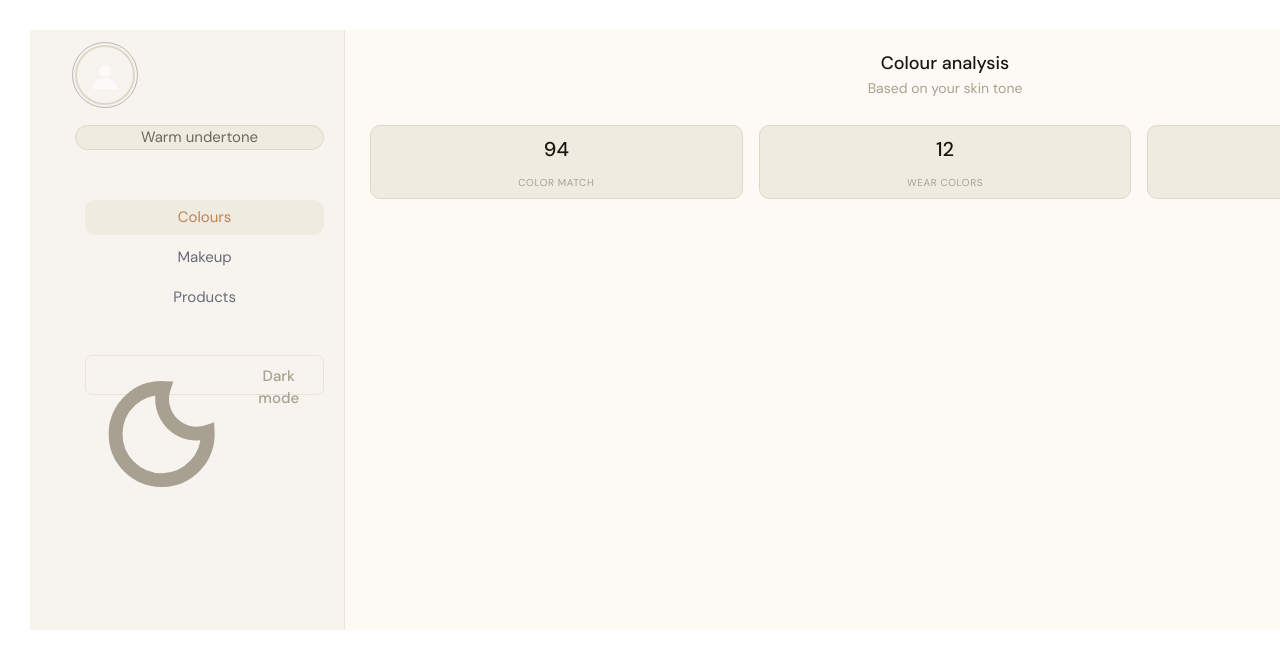
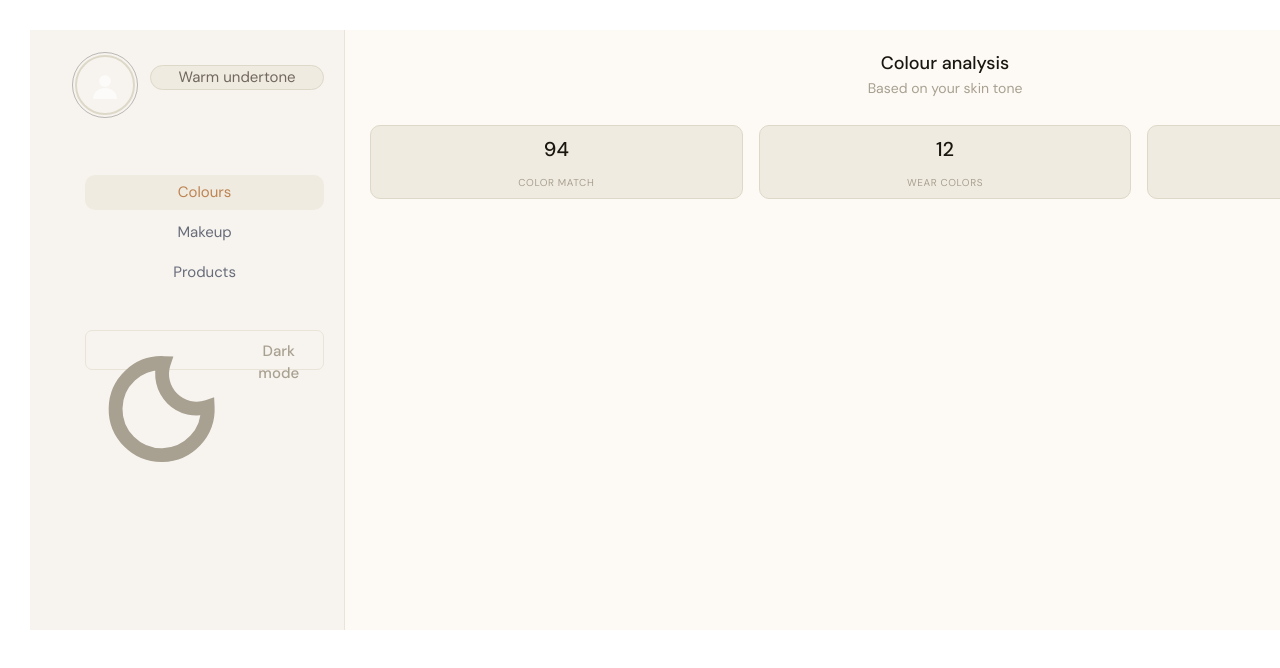
Before and after one commit to aishwindersandhu/demoaApp, a React (Vite) app in the folder my-portfolio/: page /results in a window 1280 px wide. Shown: the top 668 px of the page. Built offline with nearby package versions, Linux system fonts and the light colour scheme; a web font is replaced by a local one.

Commit message:
Changes for dashboard

```diff
--- a/my-portfolio/src/styles/userDetails.css
+++ b/my-portfolio/src/styles/userDetails.css
@@ -3,6 +3,7 @@
 .ud-row {
   padding-left: 30px;
   padding-top: 15px;
+  display:flex;
 }
 
 .ud-avatar {
@@ -15,6 +16,7 @@
   justify-content: center;
   border: 2px solid var(--border);
   position: relative;
+  margin-top: 10px;
 }
 
 .ud-avatar svg {
@@ -33,6 +35,7 @@
 
 .ud-info {
   flex: 1;
+  padding-left: 15px;
 }
 
 .ud-name {
```
